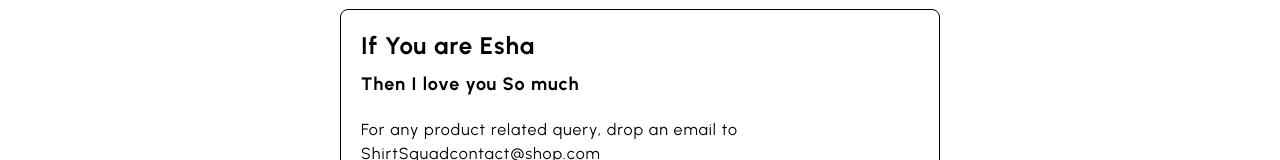
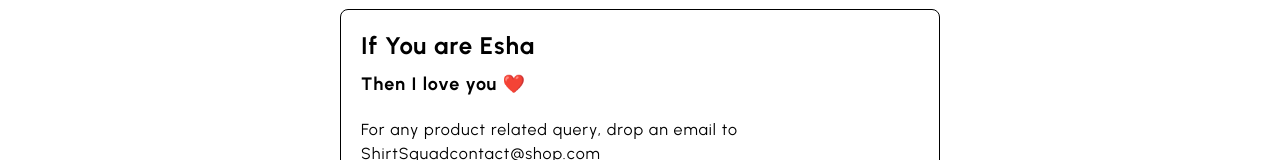
Before and after one commit to Akshat2Jain/ShirtSquad_Frontend, a Next.js app: page /success in a window 1280 px wide. Shown: the part 285-445 px from the top of the page. Built offline with nearby package versions, Linux system fonts and the light colour scheme; no server answers.

Commit message:
Update success.js

```diff
--- a/pages/success.js
+++ b/pages/success.js
@@ -11,7 +11,7 @@ const Success = () => {
                         If You are Esha
                     </div>
                     <div className="text-lg font-bold mt-2">
-                        Then I love you So much
+                        Then I love you ❤️
                     </div>
                     <div className="text-base mt-5">
                         For any product related query, drop an email to
```
